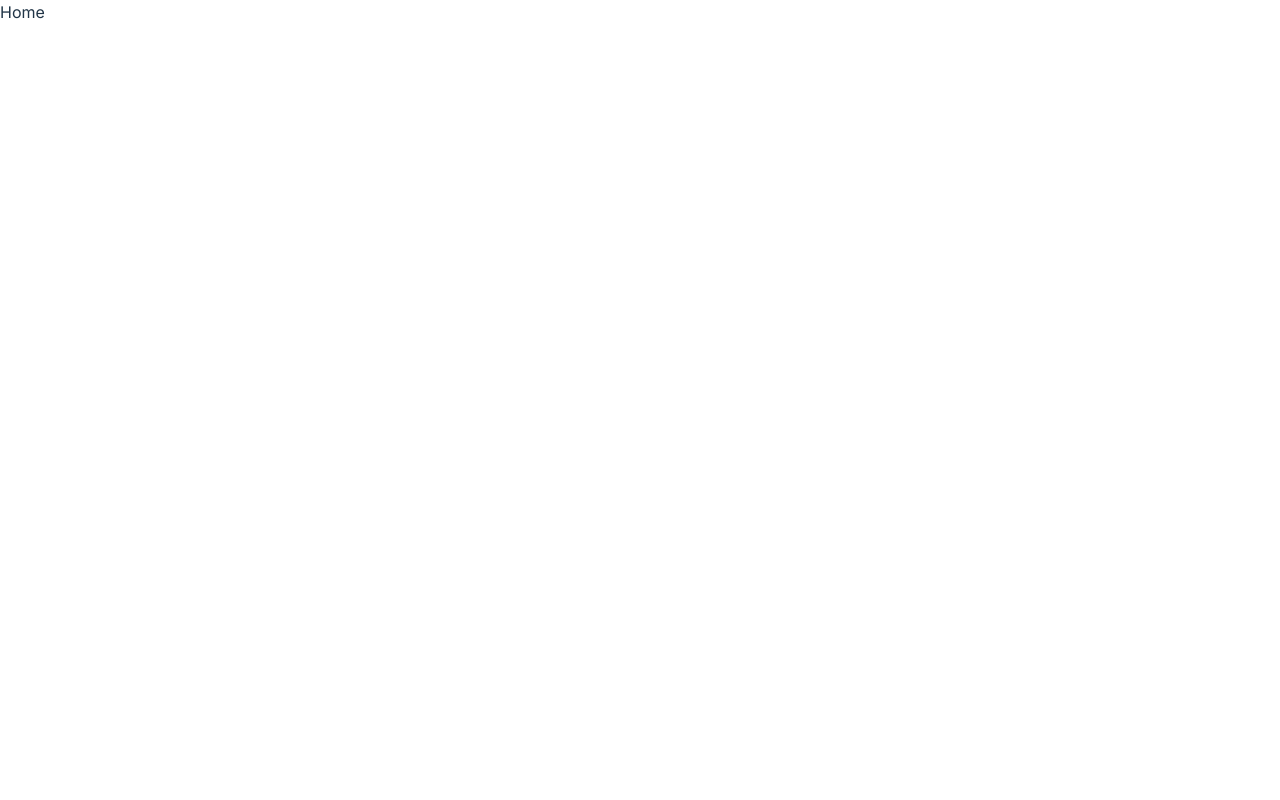
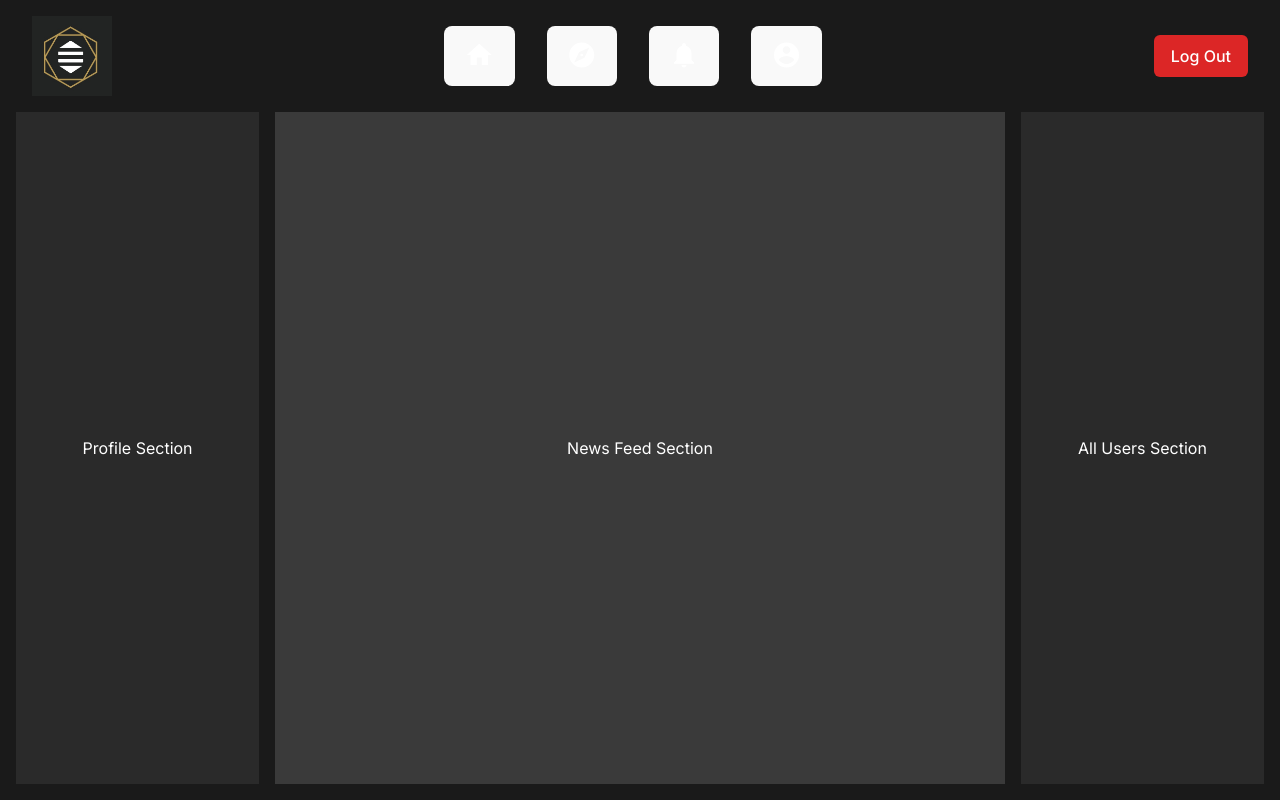
Before and after one commit to Hartz-byte/social-media-app, a React (Vite) app: page /Home in a window 1280 px wide. Built offline with nearby package versions, Linux system fonts and the light colour scheme; a web font is replaced by a local one.

Commit message:
NavigationSection completed

```diff
--- a/index.html
+++ b/index.html
@@ -4,10 +4,17 @@
     <meta charset="UTF-8" />
     <link rel="icon" type="image/svg+xml" href="/Buzzz.jpg" />
 
+    <!-- font -->
     <link rel="preconnect" href="https://fonts.googleapis.com" />
     <link rel="preconnect" href="https://fonts.gstatic.com" crossorigin />
     <link
       href="https://fonts.googleapis.com/css2?family=Gravitas+One&family=Inter:ital,opsz,wght@0,14..32,100..900;1,14..32,100..900&display=swap"
+      rel="stylesheet"
+    />
+
+    <!-- material icon -->
+    <link
+      href="https://fonts.googleapis.com/icon?family=Material+Icons"
       rel="stylesheet"
     />
 
--- /dev/null
+++ b/src/components/AllUsersSection.tsx
@@ -0,0 +1,9 @@
+const AllUsersSection = () => {
+  return (
+    <div className="w-[20%] flex items-center justify-center bg-[#2a2a2a]">
+      <p>All Users Section</p>
+    </div>
+  );
+};
+
+export default AllUsersSection;
--- /dev/null
+++ b/src/components/NavigationSection.tsx
@@ -0,0 +1,56 @@
+import { useNavigate } from "react-router-dom";
+import { getAuth, signOut } from "firebase/auth";
+
+import Logo from "../assets/logo/Buzzz.jpg";
+
+const NavigationSection = () => {
+  const navigate = useNavigate();
+
+  // function to handle log out
+  const handleLogout = () => {
+    const auth = getAuth();
+
+    signOut(auth)
+      .then(() => {
+        navigate("/login");
+
+        console.log("User signed out.");
+      })
+      .catch((error) => {
+        console.error("Error signing out:", error);
+      });
+  };
+
+  return (
+    <div className="h-[80px] flex items-center justify-between px-4">
+      {/* Logo on the left */}
+      <img src={Logo} alt="Buzzz Logo" className="h-full object-contain" />
+
+      {/* Centered Navigation Icons */}
+      <div className="flex gap-8">
+        <button className="text-white hover:text-[#B39757]">
+          <span className="material-icons text-3xl">home</span>
+        </button>
+        <button className="text-white hover:text-[#B39757]">
+          <span className="material-icons text-3xl">explore</span>
+        </button>
+        <button className="text-white hover:text-[#B39757]">
+          <span className="material-icons text-3xl">notifications</span>
+        </button>
+        <button className="text-white hover:text-[#B39757]">
+          <span className="material-icons text-3xl">account_circle</span>
+        </button>
+      </div>
+
+      {/* Logout Button */}
+      <button
+        onClick={handleLogout}
+        className="text-white bg-red-600 px-4 py-2 rounded-md hover:bg-red-500 transition"
+      >
+        Log Out
+      </button>
+    </div>
+  );
+};
+
+export default NavigationSection;
--- /dev/null
+++ b/src/components/NewsFeedSection.tsx
@@ -0,0 +1,9 @@
+const NewsFeedSection = () => {
+  return (
+    <div className="w-[60%] flex items-center justify-center bg-[#3a3a3a]">
+      <p>News Feed Section</p>
+    </div>
+  );
+};
+
+export default NewsFeedSection;
--- /dev/null
+++ b/src/components/ProfileSection.tsx
@@ -0,0 +1,9 @@
+const ProfileSection = () => {
+  return (
+    <div className="w-[20%] flex items-center justify-center bg-[#2a2a2a]">
+      <p>Profile Section</p>
+    </div>
+  );
+};
+
+export default ProfileSection;
--- a/src/pages/Home.tsx
+++ b/src/pages/Home.tsx
@@ -1,5 +1,22 @@
+import NavigationSection from "../components/NavigationSection";
+import ProfileSection from "../components/ProfileSection";
+import NewsFeedSection from "../components/NewsFeedSection";
+import AllUsersSection from "../components/AllUsersSection";
+
 const Home = () => {
-  return <div>Home</div>;
+  return (
+    <div className="flex flex-col min-h-screen gap-4 p-4 bg-[#1a1a1a] text-white">
+      {/* Navigation Section */}
+      <NavigationSection />
+
+      {/* Profile, News Feed, and All Users Sections */}
+      <div className="flex flex-1 gap-4">
+        <ProfileSection />
+        <NewsFeedSection />
+        <AllUsersSection />
+      </div>
+    </div>
+  );
 };
 
 export default Home;
```
